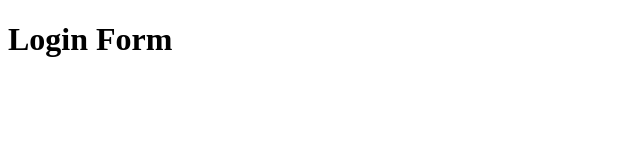
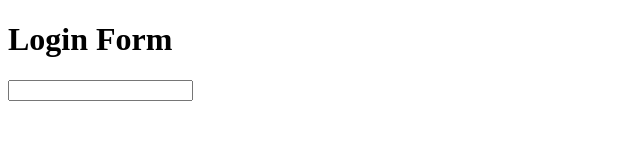
Before and after one commit to Khoobheeraj-Ram/web-app01, a plain HTML site: page login.html in a window 1280 px wide. Shown: the whole page, without its empty margins (0-640 px from the left). Drawn offline with Linux system fonts and the light colour scheme.

Commit message:
login updates

```diff
--- a/login.html
+++ b/login.html
@@ -10,6 +10,9 @@
 
 <body>
   <h1>Login Form</h1>
+  <form action="">
+    <input type="text">
+  </form>
 </body>
 
 </html>
```
Also changed, not shown: index.html (+1 -0 lines).
